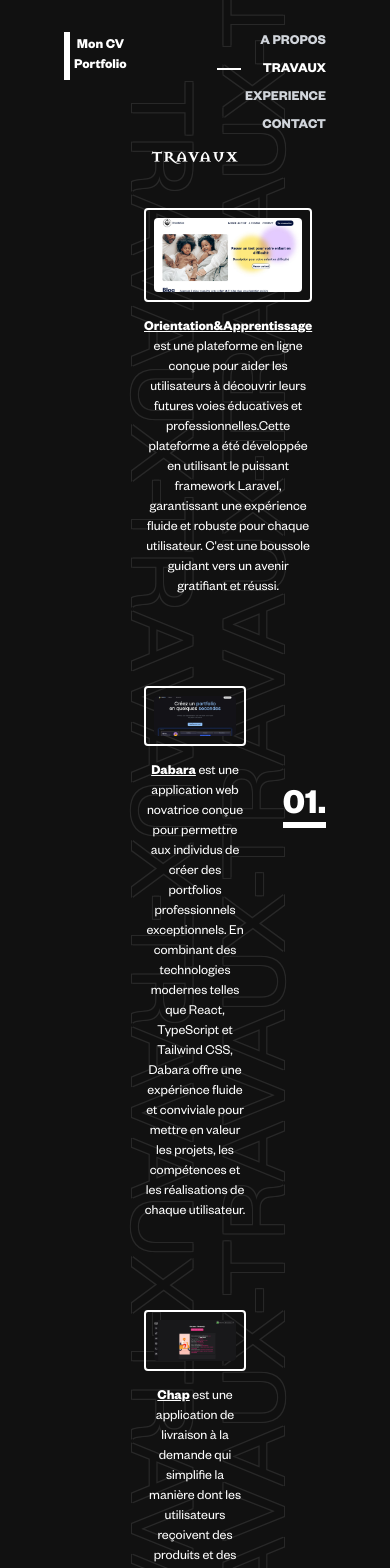
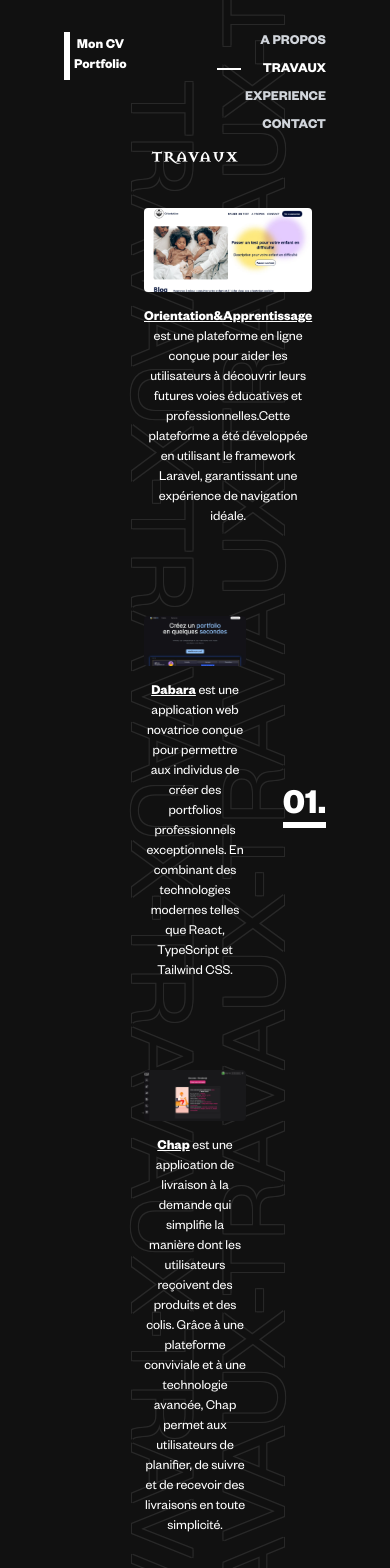
Before and after one commit to IsraelBoka/portfolio, a SvelteKit app: page /travaux in a window 390 px wide. Shown: the top 1568 px of the page. Built offline with nearby package versions, Linux system fonts and the light colour scheme.

Commit message:
some changes

```diff
--- a/src/routes/+page.svelte
+++ b/src/routes/+page.svelte
@@ -5,7 +5,7 @@
 
 <section class="pb-20 pt-36">
 	<div id="background-text " class="pointer-events-none select-none absolute z-0 w-full">
-		<div class="relative flex overflow-x-hidden text-[#111111] opacity-70 text-stroke-3">
+		<div class="relative flex overflow-x-hidden text-[#111111] opacity-20 text-stroke-3">
 			<div class="py-4 uppercase animate-marquee whitespace-nowrap">
 				<span class="text-5xl lg:text-9xl mx-4">Kyrie </span>
 				<span class="text-5xl lg:text-9xl mx-4">eleison </span>
@@ -14,7 +14,7 @@
 			</div>
 
 			<div
-				class="absolute py-4 uppercase top-0 opacity-70 animate-marquee2 whitespace-nowrap text-[#111111] text-stroke-3"
+				class="absolute py-4 uppercase top-0 opacity-20 animate-marquee2 whitespace-nowrap text-[#111111] text-stroke-3"
 			>
 				<span class="text-5xl lg:text-9xl mx-4">Kyrie </span>
 				<span class="text-5xl lg:text-9xl mx-4">eleison </span>
--- a/src/routes/travaux/+page.svelte
+++ b/src/routes/travaux/+page.svelte
@@ -10,9 +10,9 @@
 	};
 </script>
 
-<div on:mousemove={(e) => handleMouseMove(e)} aria-hidden="true" class="w-full h-full pt-36">
+<div on:mousemove={(e) => handleMouseMove(e)} aria-hidden="true" class="w-full h-screen pt-36">
 	<div
-		style="transform: translateY(calc({coords.y / 10}px))"
+		style="transform: translateY(calc({coords.y / 100}%))"
 		class={`fixed inset-y-0 left-0 opacity-10 h-full flex flex-col gap-72 items-center px-36 -py-10 uppercase `}
 	>
 		<span class="text-8xl rotate-90 p-4 transform origin-left text-stroke-3 text-[#111111]"
@@ -43,7 +43,7 @@
 	</div>
 
 	<div
-		style="transform: translateY(calc(-{coords.y / 10}px))"
+		style="transform: translateY(calc(-{coords.y / 100}%))"
 		class="fixed inset-y-0 left-32 opacity-10 h-full flex flex-col gap-72 items-center px-36 -py-10 uppercase"
 	>
 		<span class="text-8xl -rotate-90 p-4 transform origin-left text-stroke-3 text-[#111111]"
@@ -71,7 +71,7 @@
 			<h1 class="text-2xl text-white text-center font-Crusader">Travaux</h1>
 			<div class="gap-2 flex flex-col">
 				<div class="grid lg:grid-cols-2 my-8">
-					<div class="border-white p-2 border-2 rounded">
+					<div class="">
 						<img
 							src="images/projet_orientation.webp"
 							alt="Image du projet orientation"
@@ -89,14 +89,13 @@
 								Orientation&Apprentissage</a
 							> est une plateforme en ligne conçue pour aider les utilisateurs à découvrir leurs futures
 							voies éducatives et professionnelles.Cette plateforme a été développée en utilisant le
-							puissant framework Laravel, garantissant une expérience fluide et robuste pour chaque utilisateur.
-							C'est une boussole guidant vers un avenir gratifiant et réussi.
+							framework Laravel, garantissant une expérience de navigation idéale.
 						</p>
 					</div>
 				</div>
 
 				<div class="grid lg:grid-cols-2 my-8">
-					<div class="border-white p-2 border-2 lg:order-2 rounded">
+					<div class=" lg:order-2">
 						<img
 							src="images/projet_dabara.webp"
 							alt="Image du projet dabara"
@@ -114,14 +113,13 @@
 								Dabara</a
 							> est une application web novatrice conçue pour permettre aux individus de créer des portfolios
 							professionnels exceptionnels. En combinant des technologies modernes telles que React,
-							TypeScript et Tailwind CSS, Dabara offre une expérience fluide et conviviale pour mettre
-							en valeur les projets, les compétences et les réalisations de chaque utilisateur.
+							TypeScript et Tailwind CSS.
 						</p>
 					</div>
 				</div>
 
 				<div class="grid lg:grid-cols-2 my-8">
-					<div class="border-white p-2 border-2 rounded">
+					<div class="">
 						<img
 							src="images/projet_chap.webp"
 							alt="Image du projet chap"
```
